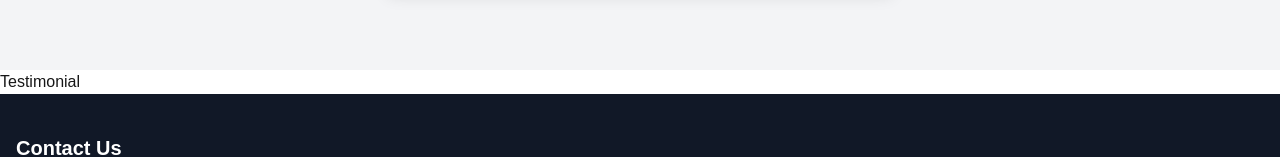
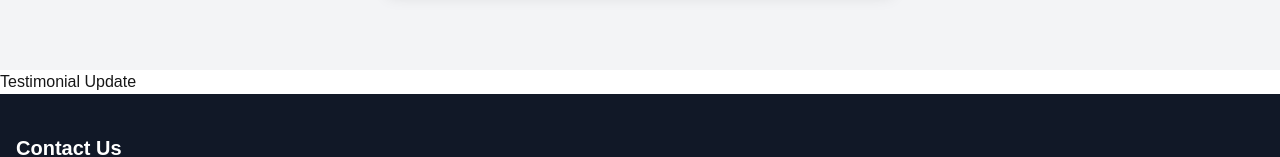
Before and after one commit to Flave1/stemrobot_ui, a Next.js app: page / in a window 1280 px wide. Shown: the part 2680-2837 px from the top of the page. Built offline with nearby package versions, Linux system fonts and the light colour scheme.

Commit message:
add update text

```diff
--- a/app/components/Testimonials.tsx
+++ b/app/components/Testimonials.tsx
@@ -1,7 +1,7 @@
 const Testimonial = () => {
     return(
         <>
-            <div>Testimonial</div>
+            <div>Testimonial Update</div>
         </>
     )
 }
```
